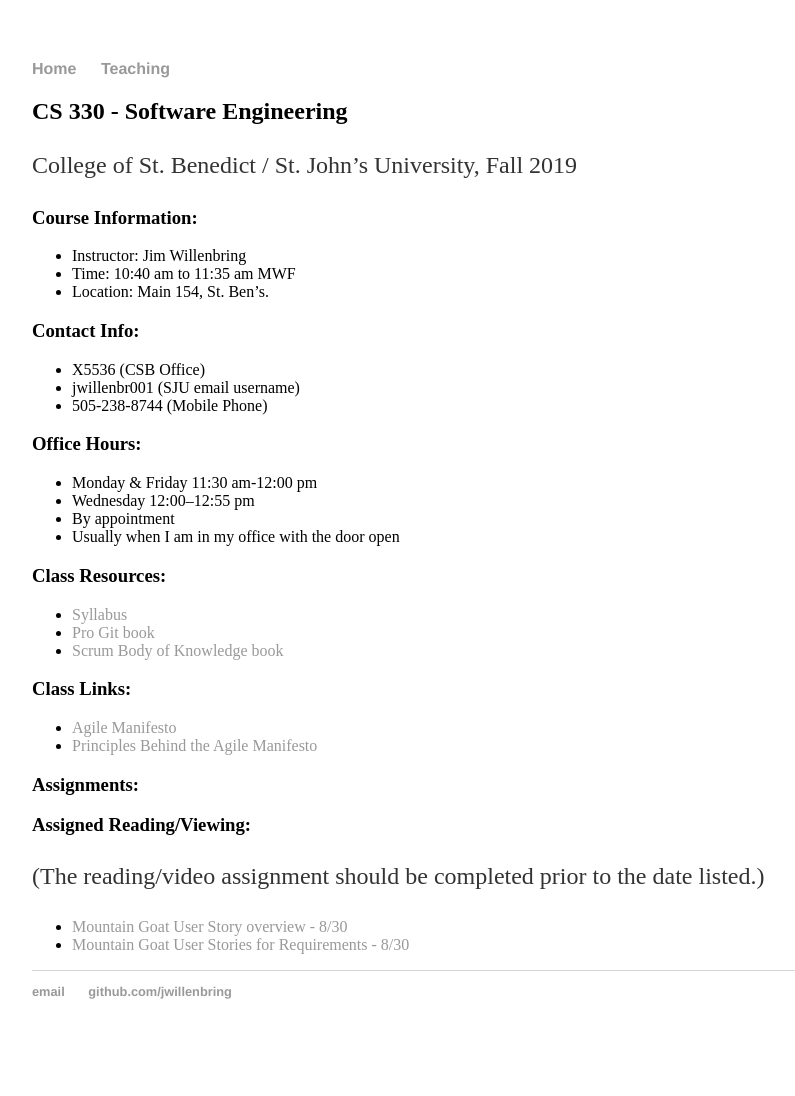
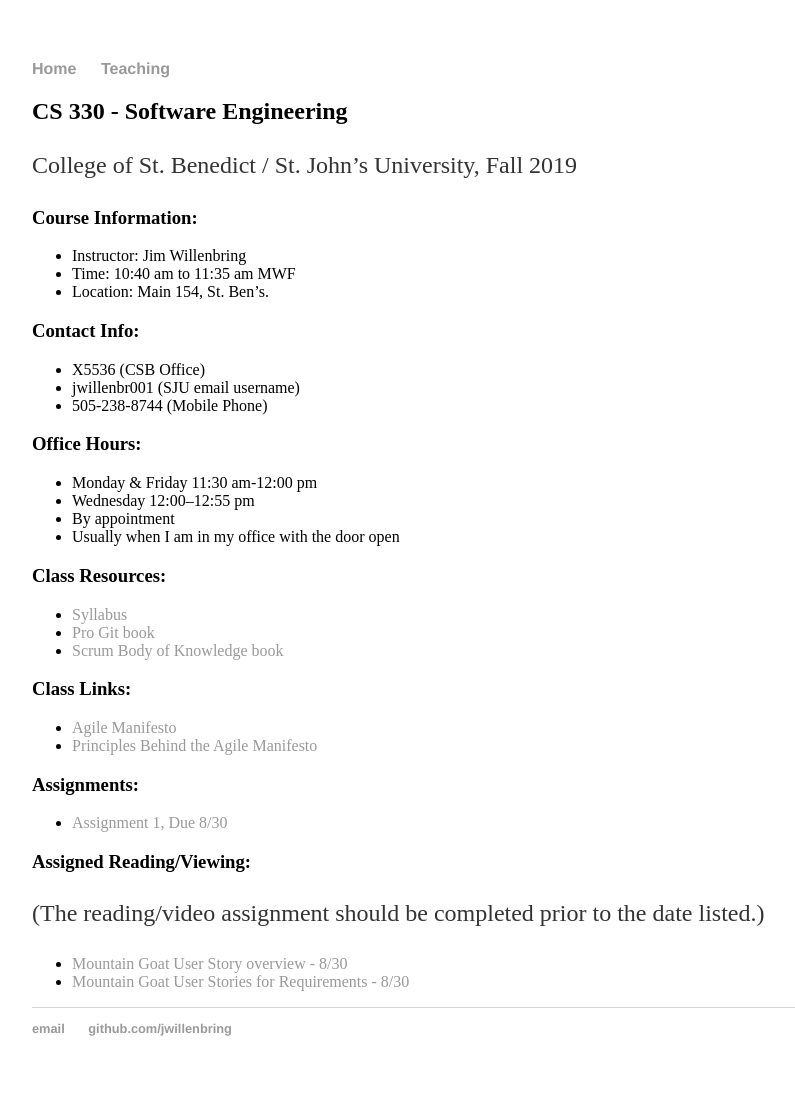
Before and after one commit to jwillenbring/jwillenbring.github.io, a Jekyll site: the page built from teaching/2019-Fall-CS330/index.md, in a window 1280 px wide. Shown: the whole page, without its empty margins (160-955 px from the left). Built offline with Jekyll 4.4.1, drawn with Linux system fonts in a browser that asks for light colours; our own code applies the rules of GitHub Pages for plain Markdown files; before the commit the page ends 1059 px from its top, so only the background shows below that.

Commit message:
Added link to first assignment.

```diff
--- a/teaching/2019-Fall-CS330/index.md
+++ b/teaching/2019-Fall-CS330/index.md
@@ -69,6 +69,8 @@
 
 --->
 
+  * [Assignment 1, Due 8/30](https://docs.google.com/document/d/16bApEEE3z-OekdzmFvMxDyEfOEdoJCP55Lu1BaizH3Q/edit?usp=sharing)
+
 ### Assigned Reading/Viewing:
 
   (The reading/video assignment should be completed prior to the date listed.)
```
